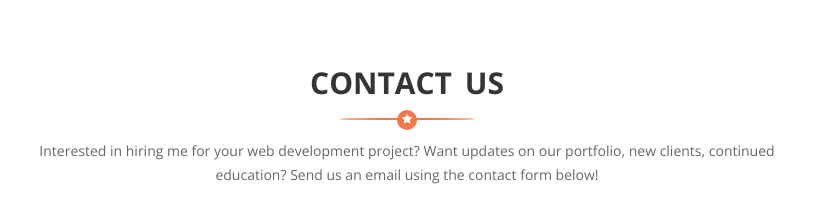
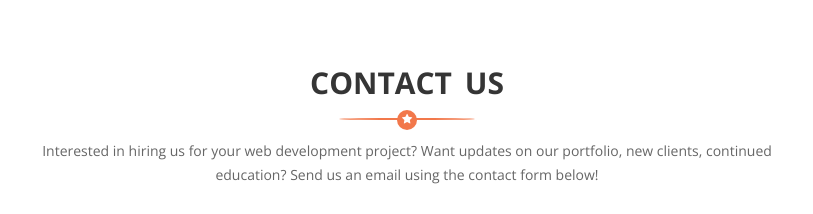
Before and after one commit to rs-ng-thai/wmsoftmedia.github.io, a plain HTML site: page index.html in a window 1280 px wide. Shown: the part 3897-4111 px from the top of the page, 233-1046 px from the left. Drawn offline with nearby package versions, Linux system fonts and the light colour scheme.

Commit message:
small fix again

```diff
--- a/index.html
+++ b/index.html
@@ -810,7 +810,7 @@
 				<div class="col-md-12 col-sm-12 col-xs-12">
 					<div class="section-title">
 						<h1><span>Contact</span> Us<i class="fa fa-star"></i></h1>
-						<p>Interested in hiring me for your web development project? Want updates on our portfolio, new
+						<p>Interested in hiring us for your web development project? Want updates on our portfolio, new
 							clients, continued education? Send us an email using the contact form below!<p>
 					</div>
 				</div>
```
